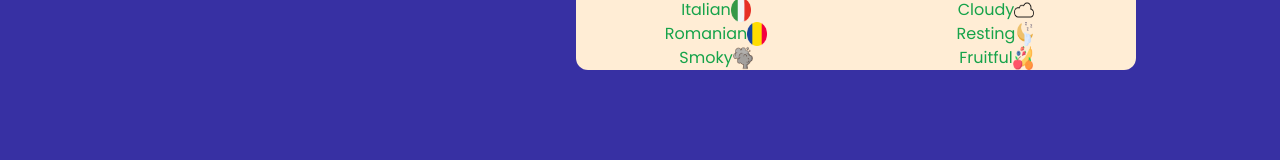
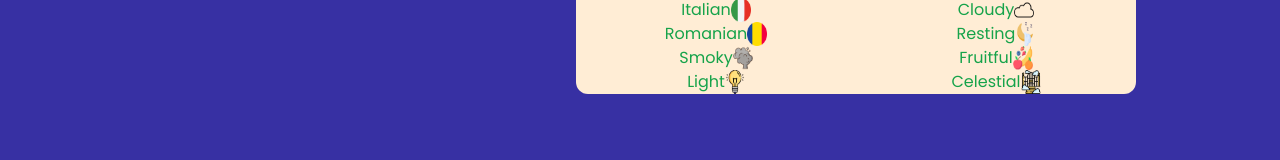
Before and after one commit to peppeferd/creativeAI, a Next.js app: page / in a window 1280 px wide. Shown: the part 722-882 px from the top of the page. Built offline with nearby package versions, Linux system fonts and the light colour scheme; no server answers.

Commit message:
New push

```diff
--- a/app/page.tsx
+++ b/app/page.tsx
@@ -46,6 +46,8 @@ import fruitStyle from "../public/fruits.png";
 import smokyStyle from "../public/smoke.png";
 import grassyStyle from "../public/ecological.png";
 import woodyStyle from "../public/bark.png";
+import lightStyle from "../public/light-bulb.png";
+import celestialStyle from "../public/heaven.png";
 import Script from "next/script";
 const firstFont = Shadows_Into_Light({
   subsets: ["latin"],
@@ -654,6 +656,18 @@ export default function Home() {
                       />
                     </div>
                   </div>
+                  <div className="flex flex-row justify-center items-center">
+                    <div className="flex flex-row  border-black hover:border-green-300 hover:bg-yellow-700 hover:text-white cursor-pointer rounded-full">
+                      <h3 onClick={selectLight}>Light</h3>
+                      <Image
+                        className="text-yellow-200 hover:text-orange-300"
+                        src={lightStyle}
+                        alt=""
+                        width={20}
+                        height={20}
+                      />
+                    </div>
+                  </div>
                 </div>
               </div>
               <div>
@@ -864,6 +878,18 @@ export default function Home() {
                       />
                     </div>
                   </div>
+                  <div className="flex flex-row justify-center items-center">
+                    <div className="flex flex-row  border-black hover:border-green-300 hover:bg-yellow-700 hover:text-white cursor-pointer rounded-full">
+                      <h3 onClick={selectCelestial}>Celestial</h3>
+                      <Image
+                        className="text-yellow-200 hover:text-orange-300"
+                        src={celestialStyle}
+                        alt=""
+                        width={20}
+                        height={20}
+                      />
+                    </div>
+                  </div>
                 </div>
               </div>
             </div>
```
Also changed, not shown: public/heaven.png (added), public/light-bulb.png (added).
